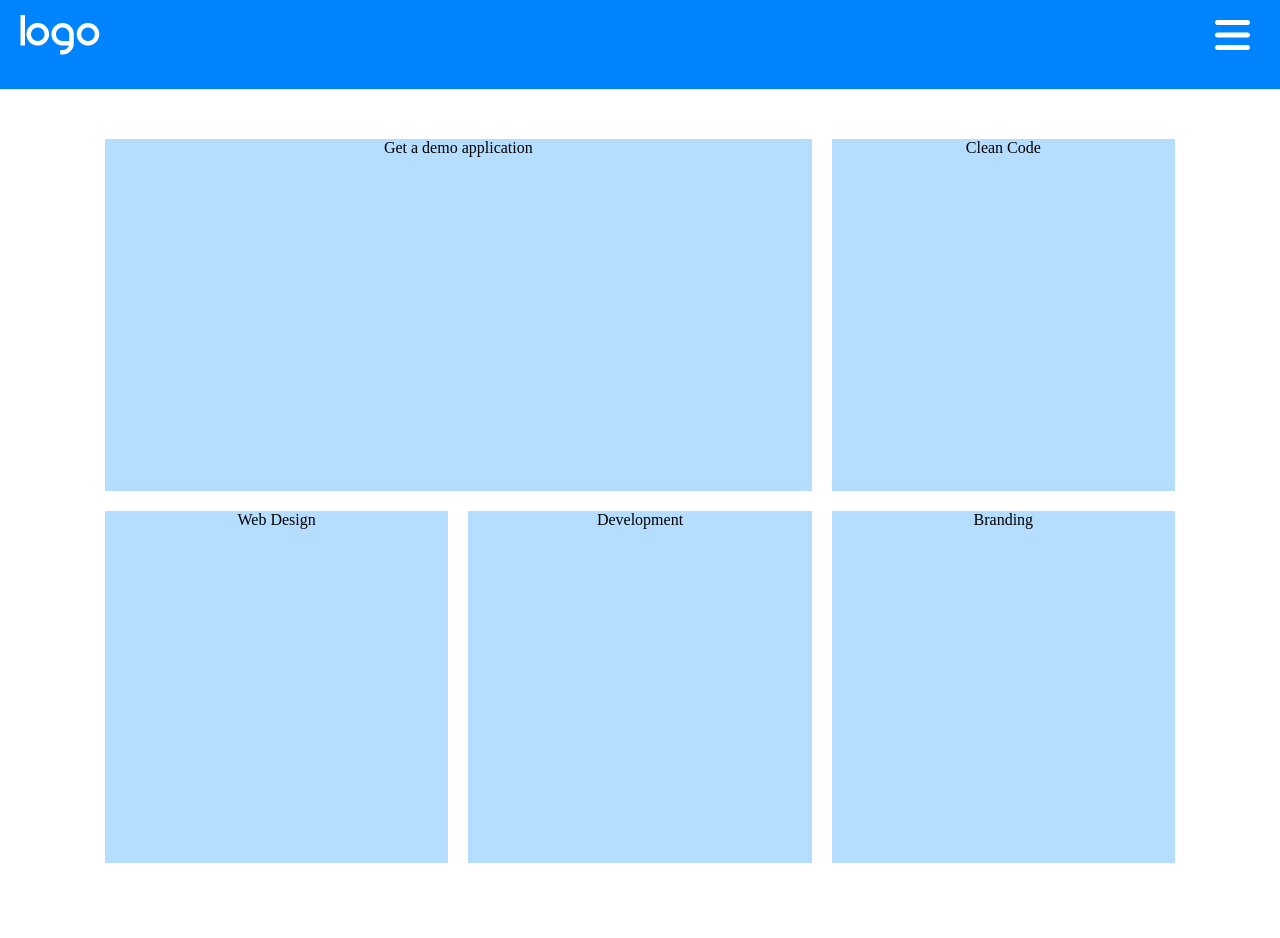
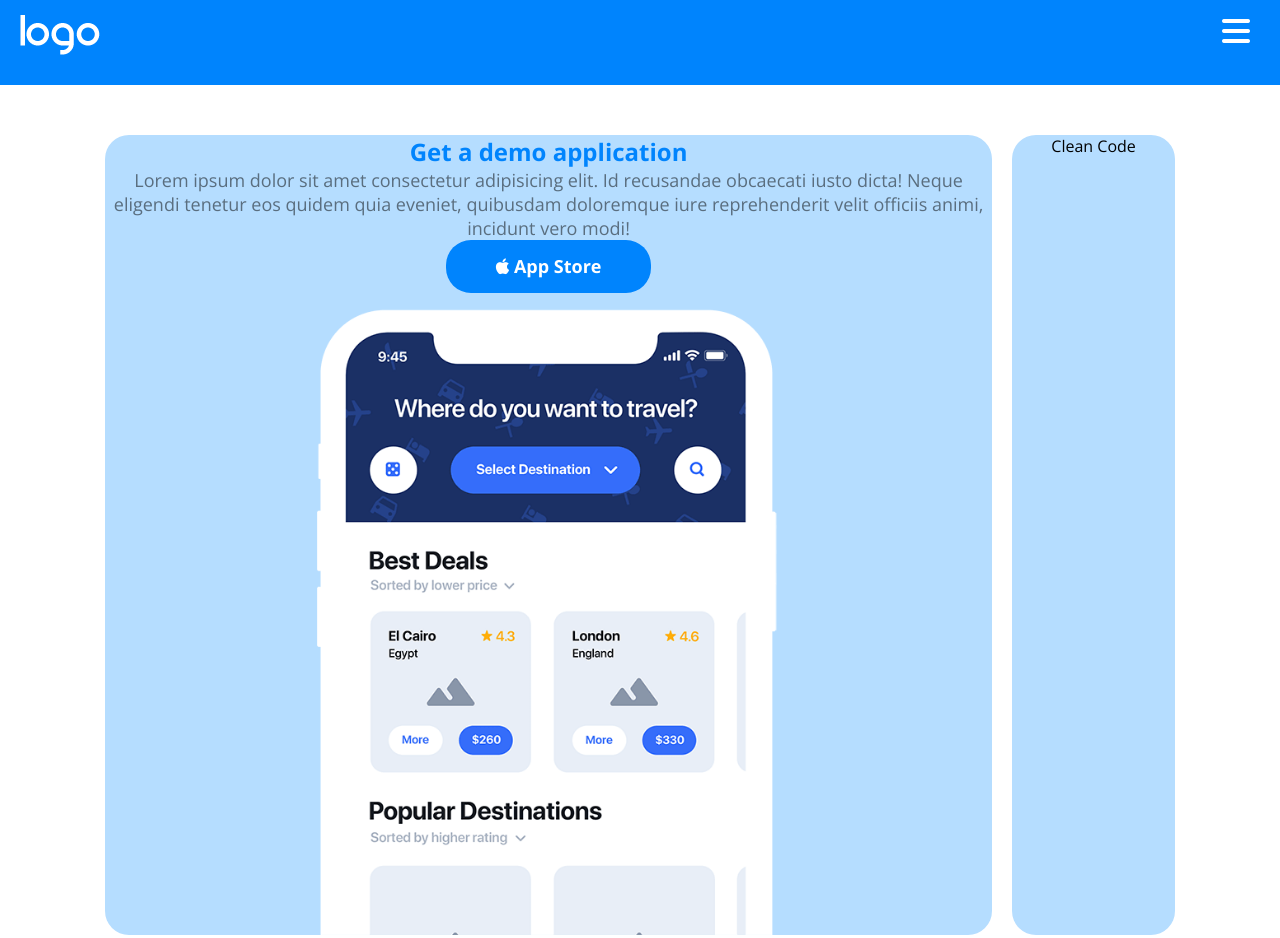
Before and after one commit to rebs-code/htmlcss-responsive-layout, a plain HTML site: page index.html in a window 1280 px wide. Shown: the top 938 px of the page. Drawn offline with nearby package versions, Linux system fonts and the light colour scheme.

Commit message:
feat: first card section1 elements

```diff
--- a/css/style.css
+++ b/css/style.css
@@ -6,6 +6,15 @@
 }
 
 /* TYPO */
+
+* {
+    font-family: 'Open Sans', sans-serif;
+}
+
+p {
+    line-height: 1.5rem;
+    font-size: 18px;
+}
 
 /* VARIABLES     */
 
@@ -39,18 +48,36 @@
     background-color: var(--light-blue);
 }
 
+.bg-blue {
+    background-color: var(--blue);
+}
+
+button {
+    border-radius: 25px;
+    padding: .9rem 3.125rem .9rem 3.125rem;
+    border: none;
+}
+
+.size-18px {
+    font-size: 18px;
+}
+
+.bold {
+    font-weight: 700;
+}
+
+img {
+    display: block;
+}
+
 
 /* DEBUG  */
 
-.section1 .card, .section4 .card {
-    height: 22rem;
-}
+
 
 .section3 .card {
     height: 31.25rem;
 }
-
-
 
 
 /* HEADER */
@@ -64,14 +91,34 @@ nav {
 }
 
 nav i {
-    font-size: 2.5rem;
+    font-size: 2rem;
+}
+
+#logo {
+    min-width: 5rem;
 }
 
 /* FIRST SECTION */
 
 .section1 .card {
     background-color: var(--light-blue);
+    border-radius: 1.5rem;
+
 }
+
+.section1 .card h2 {
+    color: var(--blue);
+}
+
+.section1 .card p {
+    color: var(--grey);
+}
+
+.section1 .card img {
+    width: 65%;
+    margin: 0 auto;
+}
+
 
 .section1 .container {
     padding: 3.125rem 2.1875rem 5rem 2.1875rem;
--- a/index.html
+++ b/index.html
@@ -7,6 +7,10 @@
     <link rel="stylesheet" href="css/style.css">
     <!-- font awesome -->
     <link rel="stylesheet" href="https://cdnjs.cloudflare.com/ajax/libs/font-awesome/6.4.2/css/all.min.css" integrity="sha512-z3gLpd7yknf1YoNbCzqRKc4qyor8gaKU1qmn+CShxbuBusANI9QpRohGBreCFkKxLhei6S9CQXFEbbKuqLg0DA==" crossorigin="anonymous" referrerpolicy="no-referrer"/>
+    <!-- google fonts - open sans -->
+    <link rel="preconnect" href="https://fonts.googleapis.com">
+    <link rel="preconnect" href="https://fonts.gstatic.com" crossorigin>
+    <link href="https://fonts.googleapis.com/css2?family=Open+Sans:wght@400;500;700;800&display=swap" rel="stylesheet">
 
     <title>Responsive Layout</title>
 </head>
@@ -16,7 +20,7 @@
     <header>
         <nav class="white">
             <div class="left-nav">
-                <img src="img/logo.png" alt="logo">
+                <img id="logo" src="img/logo.png" alt="logo">
             </div>
             <div class="right-nav">
                 <i class="fa-solid fa-bars"></i>
@@ -29,7 +33,12 @@
         <section class="section1">
             <div class="container">
                 <div class="section1-top">
-                    <div class="card">Get a demo application</div>
+                    <div class="card">
+                        <h2>Get a demo application</h2>
+                        <p>Lorem ipsum dolor sit amet consectetur adipisicing elit. Id recusandae obcaecati iusto dicta! Neque eligendi tenetur eos quidem quia eveniet, quibusdam doloremque iure reprehenderit velit officiis animi, incidunt vero modi!</p>
+                        <button class="bg-blue white size-18px bold"><i class="fa-brands fa-apple"></i> App Store</button>
+                        <img src="img/phone.png" alt="phone picture">
+                    </div>
                     <div class="card">Clean Code</div>
                 </div>
                 <div class="section1-bottom">
```
Also changed, not shown: img/phone.png (added).
